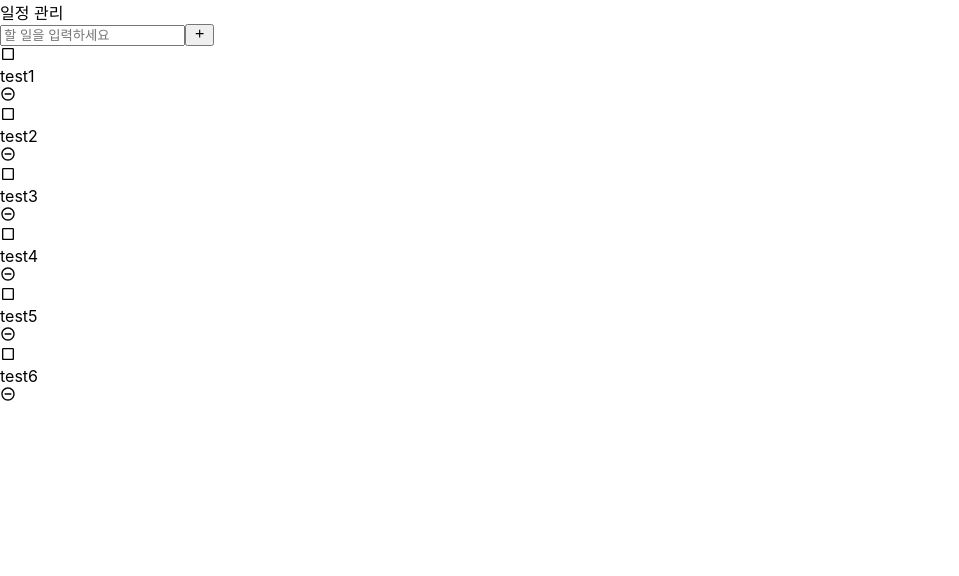
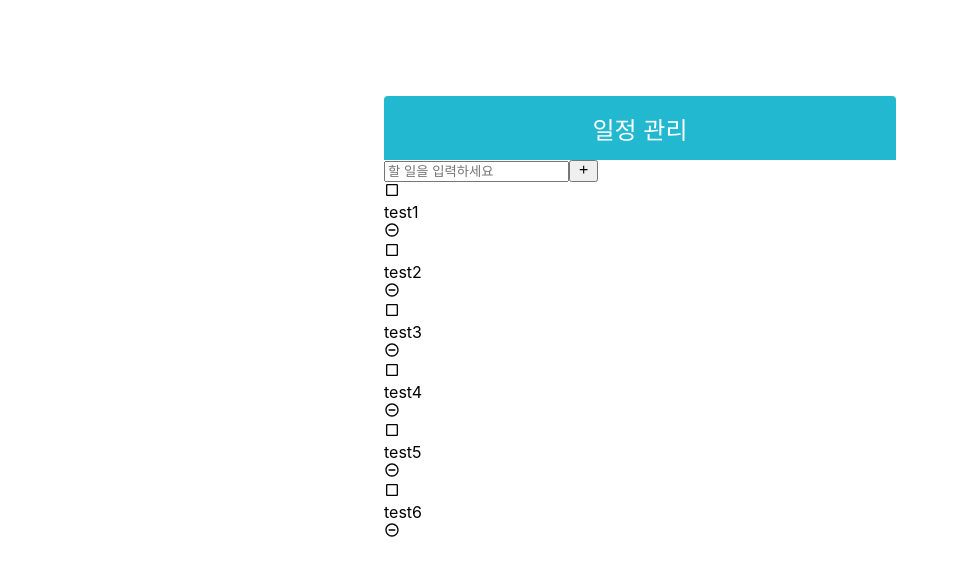
Before and after one commit to amiru11/todo-apps-ts, a React (Create React App) app: page / in a window 1280 px wide. Shown: the top 576 px of the page, without its empty margins (0-959 px from the left). Built offline with nearby package versions, Linux system fonts and the light colour scheme.

Commit message:
update :) ToDoMain styled-component 추가

```diff
--- a/src/components/TodoMain.tsx
+++ b/src/components/TodoMain.tsx
@@ -1,4 +1,5 @@
 import React from "react";
+import { MainWrap, MainTitle, MainContent } from "../styles/TodoMain";
 
 interface IChildren {
   children: JSX.Element[];
@@ -6,10 +7,10 @@ interface IChildren {
 
 function Main({ children }: IChildren): JSX.Element {
   return (
-    <div className="mainTemplate">
-      <div className="app-title">일정 관리</div>
-      <div className="content">{children}</div>
-    </div>
+    <MainWrap>
+      <MainTitle>일정 관리</MainTitle>
+      <MainContent>{children}</MainContent>
+    </MainWrap>
   );
 }
 
--- /dev/null
+++ b/src/styles/TodoMain.ts
@@ -0,0 +1,25 @@
+import styled from "styled-components";
+
+export const MainWrap = styled.div`
+  width: 512px;
+  // width가 주어진 상태에서 좌우 중앙 정렬
+  margin-left: auto;
+  margin-right: auto;
+  margin-top: 6rem;
+  border-radius: 4px;
+  overflow: hidden;
+`;
+
+export const MainTitle = styled.div`
+  background: #22b8cf;
+  color: white;
+  height: 4rem;
+  font-size: 1.5rem;
+  display: flex;
+  align-items: center;
+  justify-content: center;
+`;
+
+export const MainContent = styled.div`
+  background: white;
+`;
```
Also changed, not shown: tsconfig.json (+7 -2 lines).
